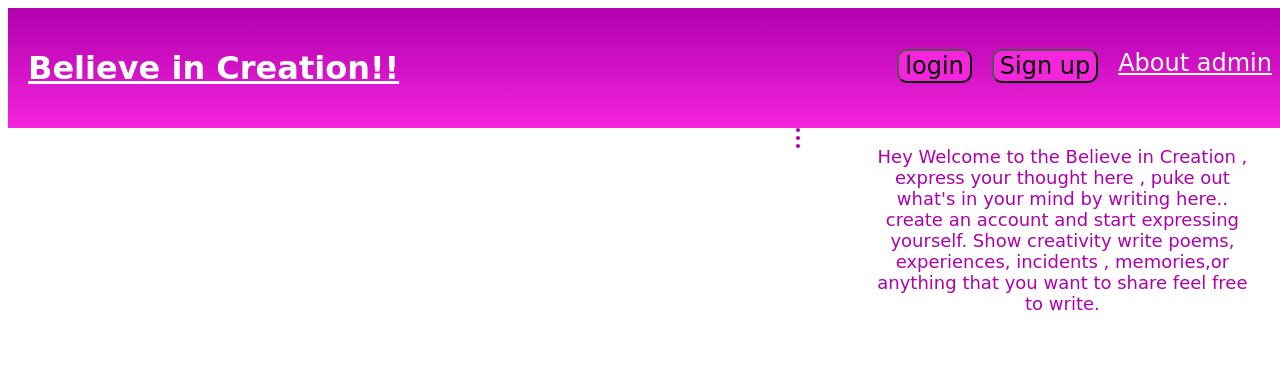
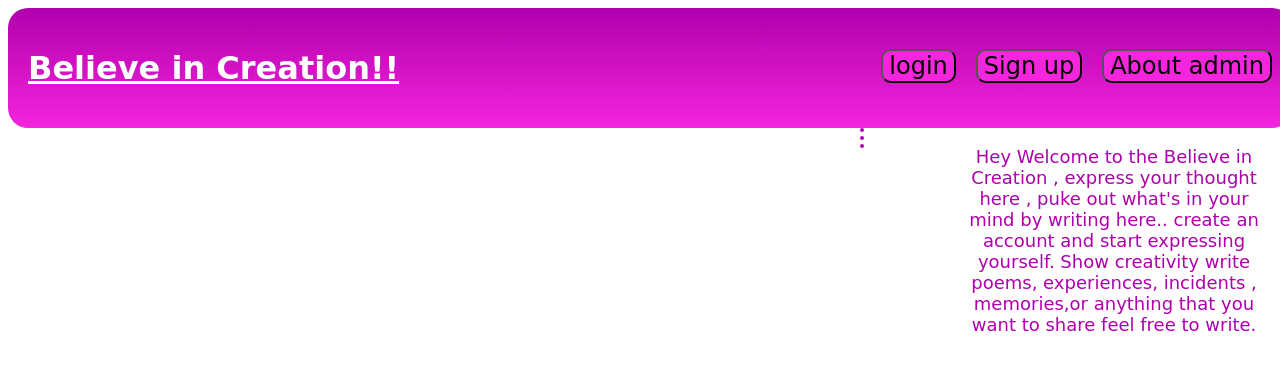
Before and after one commit to wolfy00/bic, a Django app: page / in a window 1280 px wide. Shown: the top 370 px of the page. Run offline with Django 3.2, Linux system fonts and the light colour scheme; data that the repository does not hold is empty.

Commit message:
changes with the layout

```diff
--- a/blog/static/css/blog.css
+++ b/blog/static/css/blog.css
@@ -4,6 +4,8 @@
     background-image:linear-gradient(#b000ad,#f525dd);
     height:100px;
     padding:10px 10px 10px 10px;
+    border:4px grooved white;
+    border-radius:20px;
 }
 
 a {
@@ -36,10 +38,11 @@ a {
 .post-area{
     border-right:4px dotted #b000ad;
     float:left;
-    width:60%;
+    width:65%;
     padding:10px;
     height:100%;
     margin-left:10px
+
 }
 
 
@@ -53,22 +56,25 @@ a {
     width:33.33%;
     border-radius:20px;
     margin-left:20px;
-    margin-top:10px;
+    margin-top:20px;
     padding:30px;
    }
 
 
 .welcome{
-    margin-right:20px;
+    margin-right:0px;
     text-align:center;
     float:right;
-    width:30%;
+    width:25%;
     height:100%;
     color:#b000ad;
     font-size:large;
+
     }
+
+
 .btn{
- font-size:x-large;
+    font-size:x-large;
     background-color:#f525dd;
     border-radius:10px;
 }
--- a/blog/static/css/form.css
+++ b/blog/static/css/form.css
@@ -4,14 +4,17 @@
     background-image:linear-gradient(#b000ad,#f525dd);
     height:100px;
     padding:10px 10px 10px 10px;
+
 }
 
 .page-header h1 a{
+
     color:white;
 }
 
 body{
-    font-family:Comic Sans MS, Comic Sans;
+
+    font-family: Comic Sans;
     text-align:center;
 }
 .field {
--- a/blog/templates/blog/base.html
+++ b/blog/templates/blog/base.html
@@ -13,7 +13,7 @@
 <body>
     <div class="page-header">
         <h1><a href="/">Believe in Creation!!</a></h1>
-        <a style="color:white;" href="{% url 'about_admin'%}">About admin</a>
+        <a style="color:white;" href="{% url 'about_admin'%}"><button class="btn">About admin</button></a>
       {% if user.is_authenticated %}
         <a href="{% url 'post_new' %}" class="top-menu"><button class="btn">+</button></a>
         <a href="{% url 'post_draft_list' %}" class="top-menu"><button class="btn" >Edit</button></a>
```
